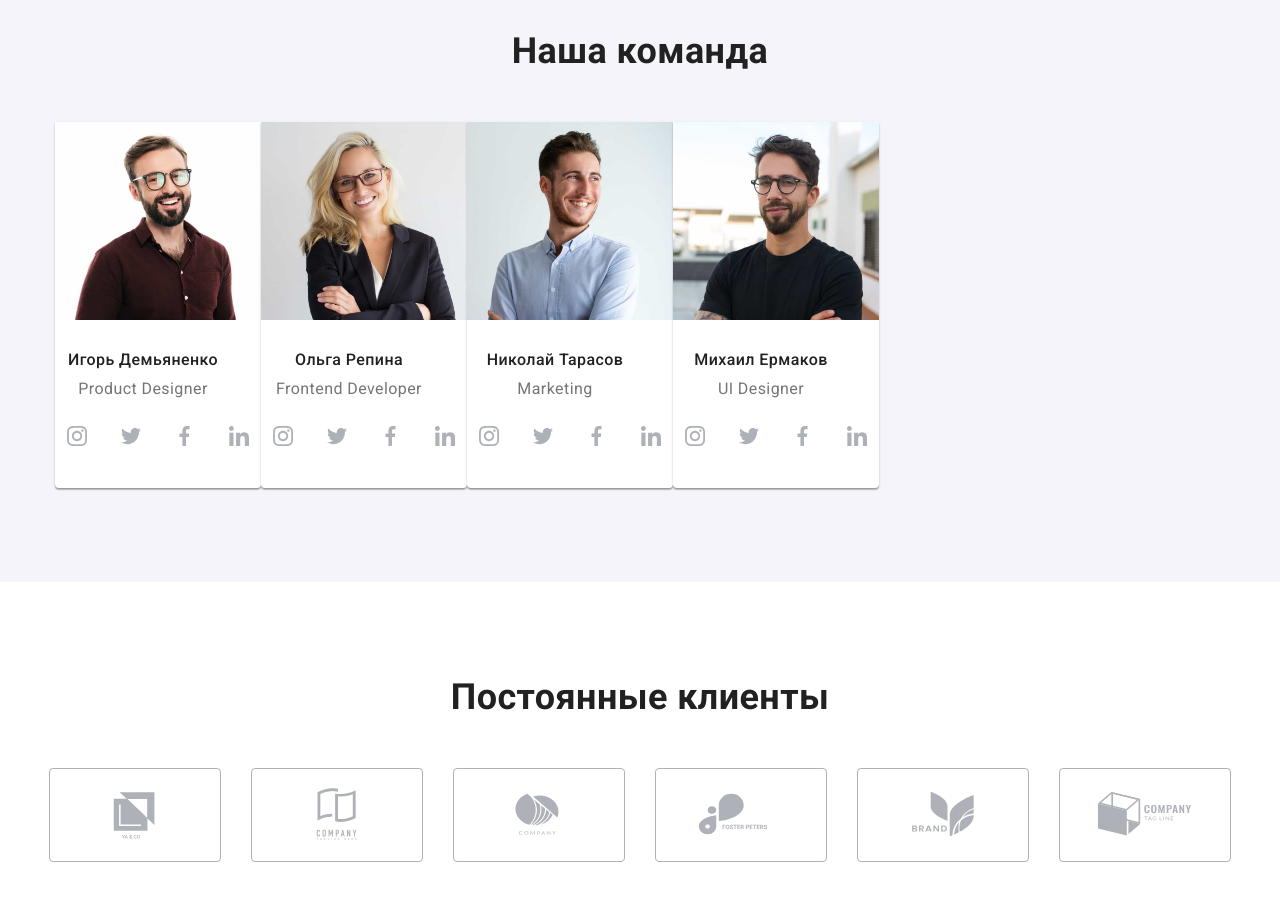
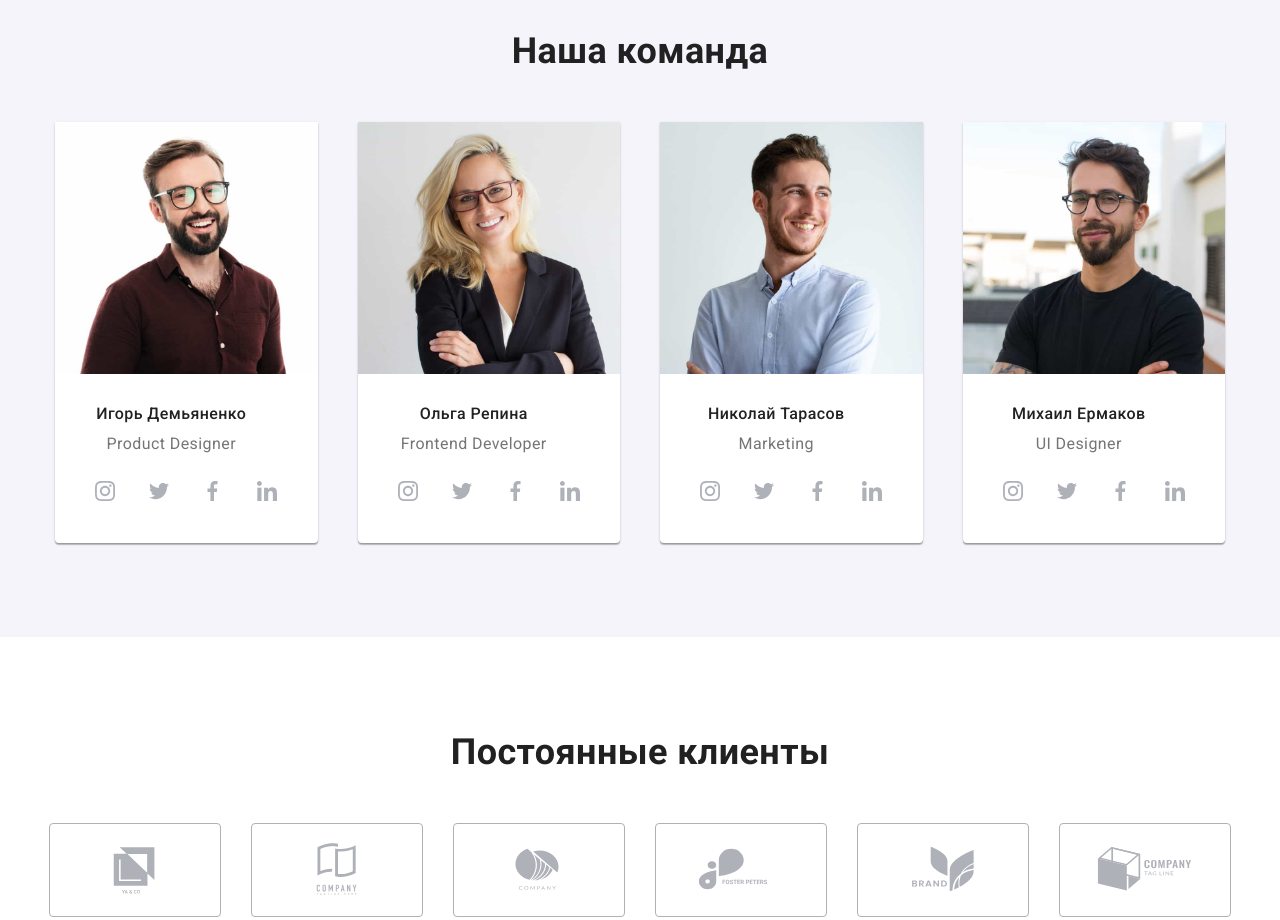
Before and after one commit to Oleksandr26/goit-markup-hw-08, a plain HTML site: page index.html in a window 1280 px wide. Shown: the part 1580-2500 px from the top of the page. Drawn offline with nearby package versions, Linux system fonts and the light colour scheme.

Commit message:
added our team sec.

```diff
--- a/index.html
+++ b/index.html
@@ -157,7 +157,7 @@
               <img
                 src="./images/img1.jpg"
                 alt="фотография продакт дизайнера"
-                width="270"
+                width="100%"
                 class="img"
               />
               <h3 class="team-subtitle">Игорь Демьяненко</h3>
@@ -197,7 +197,7 @@
               <img
                 src="./images/img2.jpg"
                 alt="фотография фронтэнд разработчика"
-                width="270"
+                width="100%"
                 class="img"
               />
               <h3 class="team-subtitle">Ольга Репина</h3>
@@ -234,7 +234,7 @@
               </ul>
             </li>
             <li class="team-list-item">
-              <img src="./images/img3.jpg" alt="фотография маркетолога" width="270" class="img" />
+              <img src="./images/img3.jpg" alt="фотография маркетолога" width="100%" class="img" />
               <h3 class="team-subtitle">Николай Тарасов</h3>
               <p lang="en" class="team-description">Marketing</p>
               <ul class="social-list list">
@@ -272,7 +272,7 @@
               <img
                 src="./images/img4.jpg"
                 alt="фотография дизайнера пользовательского интерфейса"
-                width="270"
+                width="100%"
                 class="img"
               />
               <h3 class="team-subtitle">Михаил Ермаков</h3>
--- a/sass/components/_team-list.scss
+++ b/sass/components/_team-list.scss
@@ -1,6 +1,6 @@
 .team-list{
     margin-bottom: -30px;
-    max-width: 450px;
+    // max-width: 450px;
 
     @media screen and (min-width: 768px){
         display: flex;
@@ -14,6 +14,7 @@
     }
 }
 .team-list-item{
+    max-width: 450px;
     padding-bottom: 30px;
     text-align: center;
     margin-bottom: 30px;
@@ -23,10 +24,10 @@
     border-radius: 0px 0px 4px 4px;
 
     @media screen and (min-width: 768px){
-        width: calc((100% - 30px ) / 2) ;
+        flex-basis: calc((100% - 30px ) / 2) ;
     }
     @media screen and (min-width: 1200px){
-        width: 270px ;
+        flex-basis: calc(100% / 4 - 30px) ;
         :not(:last-child){margin-right: 30px;}
     }
 }
--- a/sass/layout/_team.scss
+++ b/sass/layout/_team.scss
@@ -6,6 +6,8 @@
 .section-title.team{
     margin-bottom: 30px;
 
+    text-align: center;
+    color: var(--title-text-color);
     font-size: 28px;
     line-height: 1.18;
 
```
Also changed, not shown: css/main.css, css/main.min.css, 2 other files.
